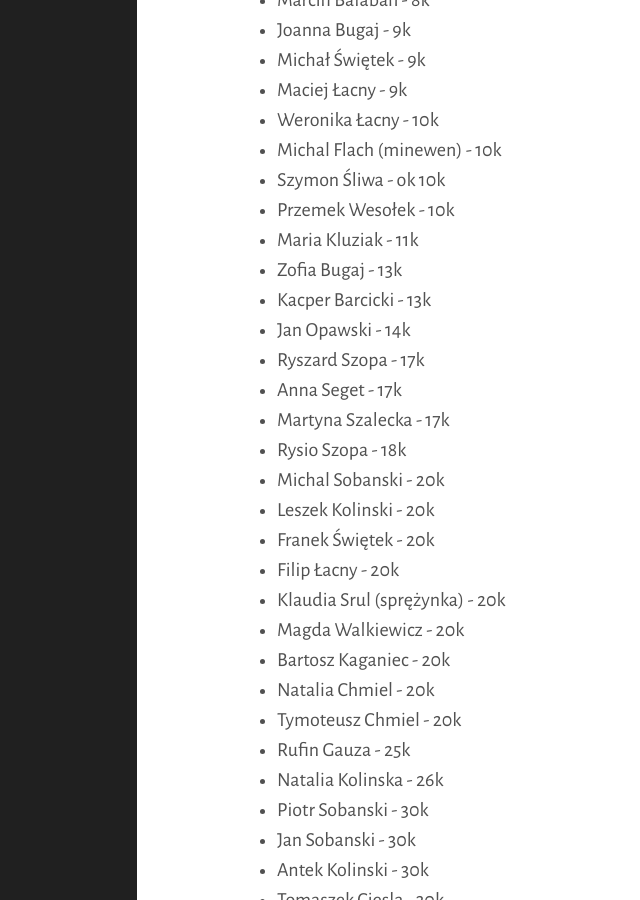
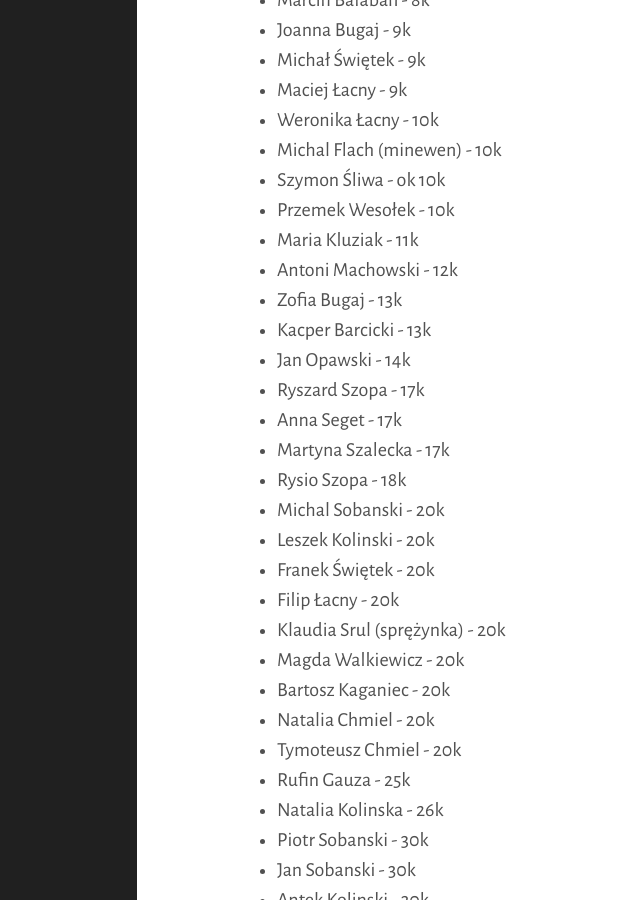
Before and after one commit to tasuki/lsg, a Jekyll site: the page built from zarejestrowani.md, in a window 1280 px wide and 900 px high, scrolled down 1395 px. Shown: the whole window, without its empty margins (223-863 px from the left). Built offline with Jekyll 4.4.1, drawn with Linux system fonts in a browser that asks for light colours.

Commit message:
Update zarejestrowani.md

```diff
--- a/zarejestrowani.md
+++ b/zarejestrowani.md
@@ -57,6 +57,7 @@ Zarejestrowani uczestnicy, mniej więcej według stopnia:
 - Szymon Śliwa - ok 10k
 - Przemek Wesołek - 10k
 - Maria Kluziak - 11k
+- Antoni Machowski - 12k
 - Zofia Bugaj - 13k
 - Kacper Barcicki - 13k
 - Jan Opawski - 14k
```
